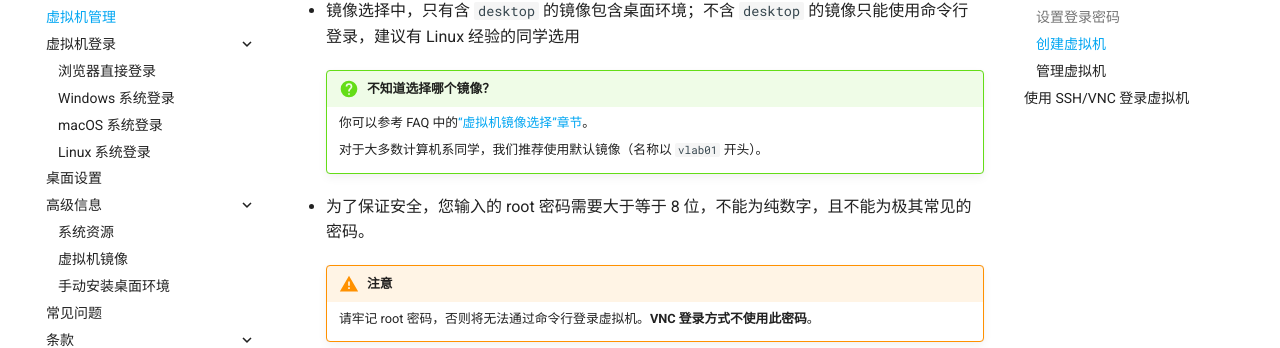
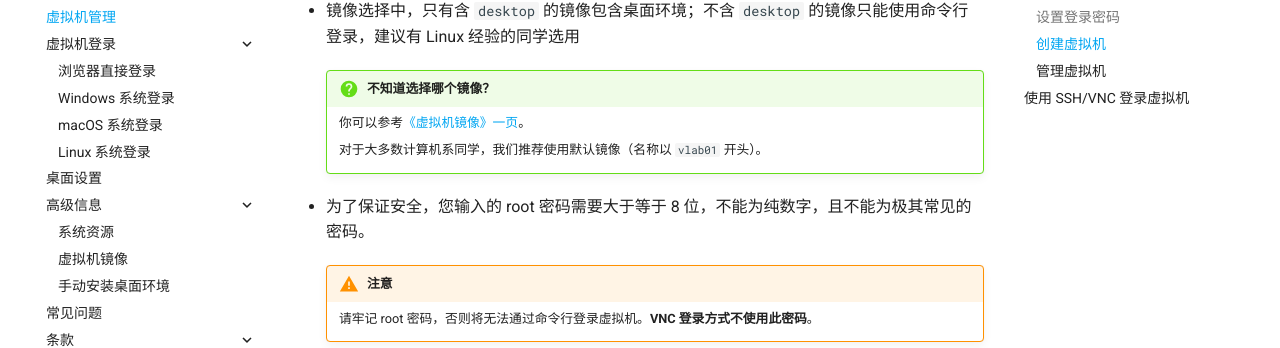
Before and after one commit to USTC-vlab/docs, an MkDocs documentation site: the page built from docs/vm/web.md, in a window 1280 px wide and 900 px high, scrolled down 1317 px. Shown: the part 145-493 px from the top of the window. Built offline with MkDocs 1.6.1 and Material for MkDocs 9.7.7, drawn with Linux system fonts in a browser that asks for light colours; comment, search, counter and statistics services are not loaded.

Commit message:
Redirect a broken link

```diff
--- a/docs/vm/web.md
+++ b/docs/vm/web.md
@@ -33,7 +33,7 @@
 
     !!! question "不知道选择哪个镜像？"
 
-        你可以参考 FAQ 中的[“虚拟机镜像选择”章节](faq.md#image-selection)。
+        你可以参考[《虚拟机镜像》一页](images.md)。
 
         对于大多数计算机系同学，我们推荐使用默认镜像（名称以 `vlab01` 开头）。
 
```
